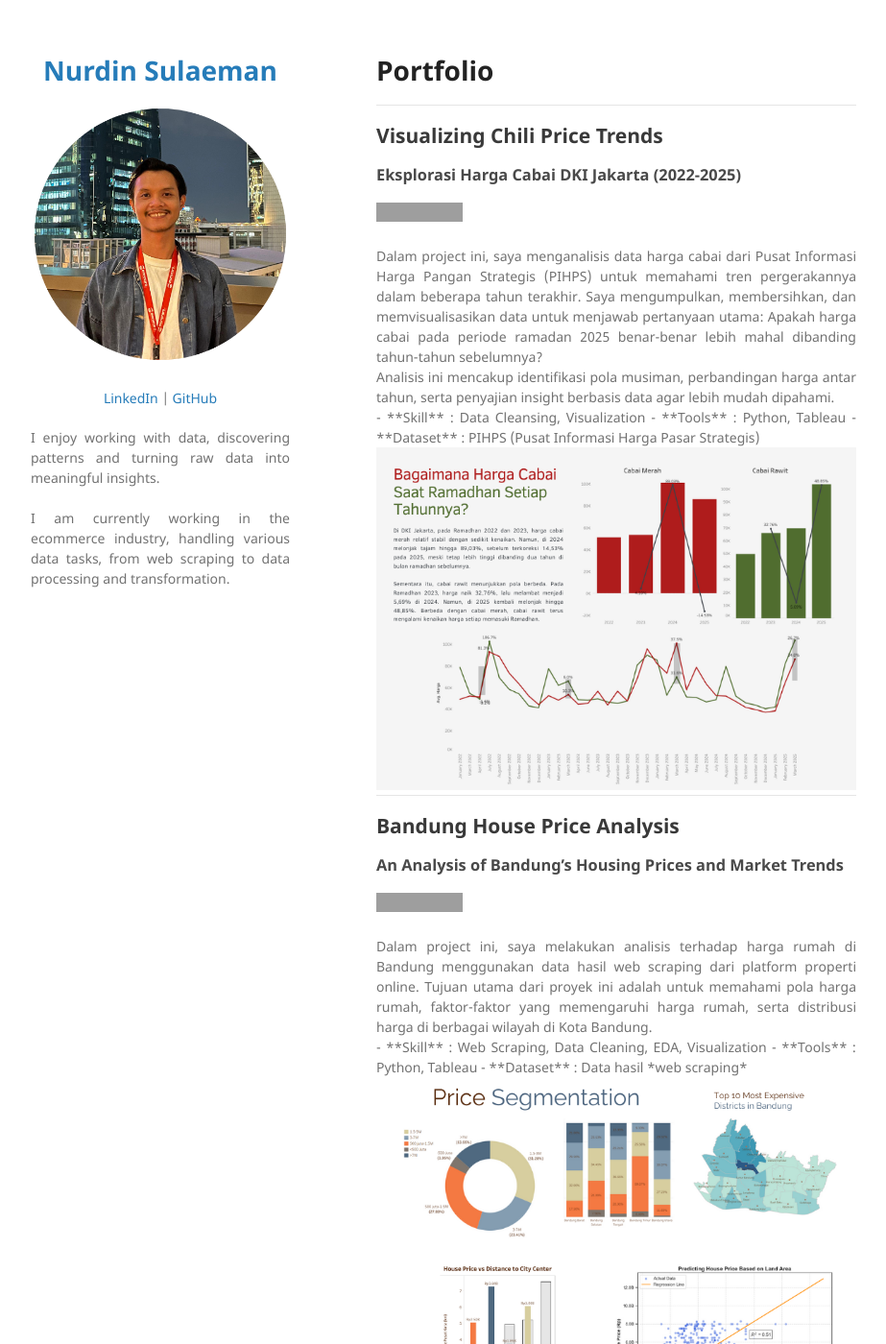
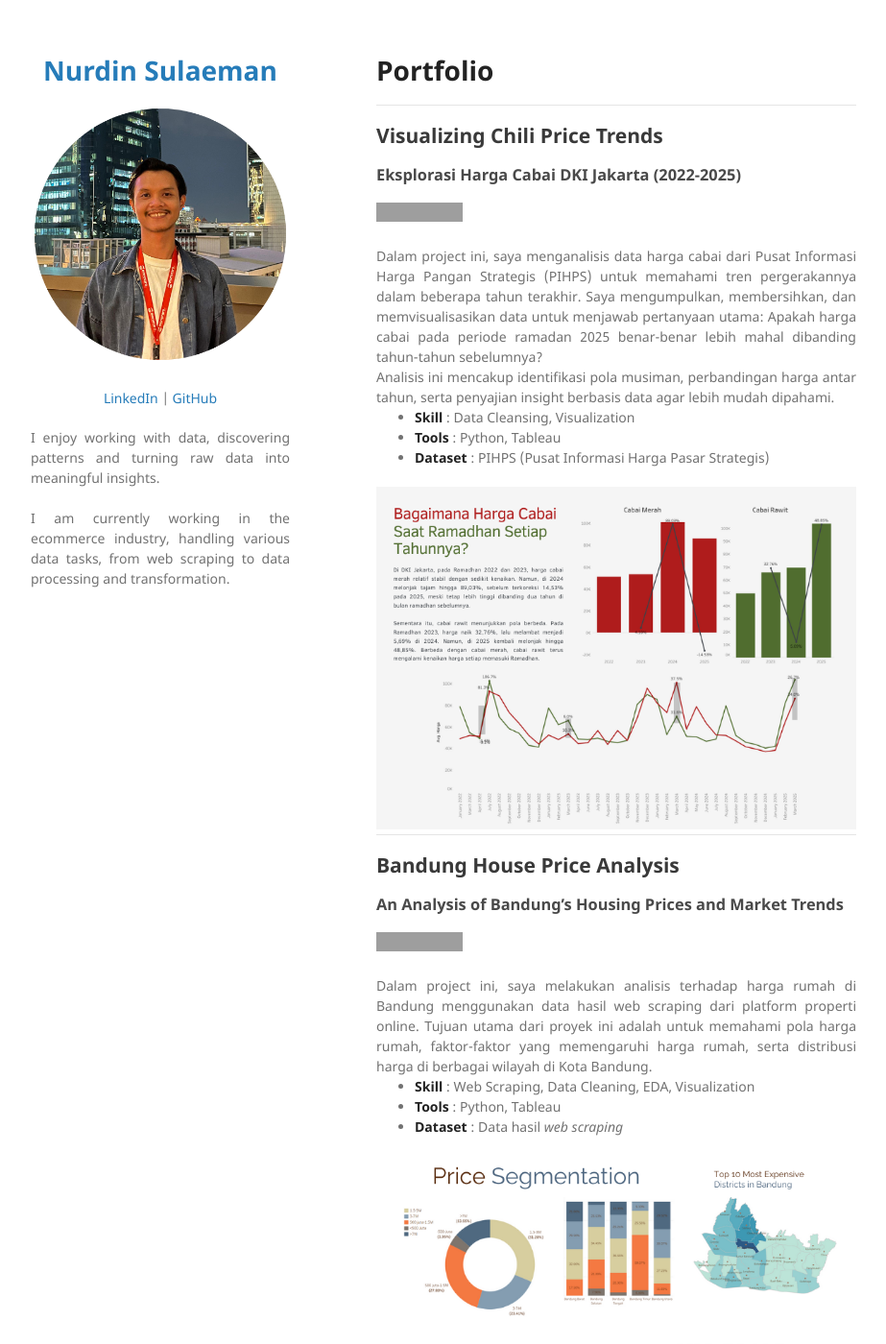
Before and after one commit to nurdinsulaemann/nurdinsulaemann.github.io, a Jekyll site: the page built from index.md, in a window 1280 px wide and 1400 px high. Shown: the whole window at 96% size, without its empty margins (178-1101 px from the left). Built offline with Jekyll 4.4.1, drawn with Linux system fonts in a browser that asks for light colours; our own code applies the rules of GitHub Pages for plain Markdown files; grey boxes are pictures that could not be loaded.

Commit message:
Update index.md

```diff
--- a/index.md
+++ b/index.md
@@ -7,11 +7,11 @@
 
 <div style="text-align: justify">Dalam project ini, saya menganalisis data harga cabai dari Pusat Informasi Harga Pangan Strategis (PIHPS) untuk memahami tren pergerakannya dalam beberapa tahun terakhir. Saya mengumpulkan, membersihkan, dan memvisualisasikan data untuk menjawab pertanyaan utama: Apakah harga cabai pada periode ramadan 2025 benar-benar lebih mahal dibanding tahun-tahun sebelumnya?
 <br>
-Analisis ini mencakup identifikasi pola musiman, perbandingan harga antar tahun, serta penyajian insight berbasis data agar lebih mudah dipahami.
-  <br>
+Analisis ini mencakup identifikasi pola musiman, perbandingan harga antar tahun, serta penyajian insight berbasis data agar lebih mudah dipahami.</div>
+
 - **Skill** : Data Cleansing, Visualization
 - **Tools** : Python, Tableau
-- **Dataset** : PIHPS (Pusat Informasi Harga Pasar Strategis)</div>
+- **Dataset** : PIHPS (Pusat Informasi Harga Pasar Strategis)
 
 <center><img src="images/chili_price_trend.png"/></center>
 
@@ -22,11 +22,11 @@ Analisis ini mencakup identifikasi pola musiman, perbandingan harga antar tahun,
 
 [![View on GitHub](https://img.shields.io/badge/GitHub-View_on_GitHub-blue?logo=GitHub)](https://github.com/nurdinsulaemann/project_bdg_house_price/blob/main/EDA%20notebook/Bandung%20House%20Price%20Analysis.ipynb)
 
-<div style="text-align: justify">Dalam project ini, saya melakukan analisis terhadap harga rumah di Bandung menggunakan data hasil web scraping dari platform properti online. Tujuan utama dari proyek ini adalah untuk memahami pola harga rumah, faktor-faktor yang memengaruhi harga rumah, serta distribusi harga di berbagai wilayah di Kota Bandung.
-  <br>
+<div style="text-align: justify">Dalam project ini, saya melakukan analisis terhadap harga rumah di Bandung menggunakan data hasil web scraping dari platform properti online. Tujuan utama dari proyek ini adalah untuk memahami pola harga rumah, faktor-faktor yang memengaruhi harga rumah, serta distribusi harga di berbagai wilayah di Kota Bandung.</div>
+
 - **Skill** : Web Scraping, Data Cleaning, EDA, Visualization
 - **Tools** : Python, Tableau
-- **Dataset** : Data hasil *web scraping* </div>
+- **Dataset** : Data hasil *web scraping*
 
 <center><img src="images/bdg_house_price_analysis.png"/></center>
 
```
